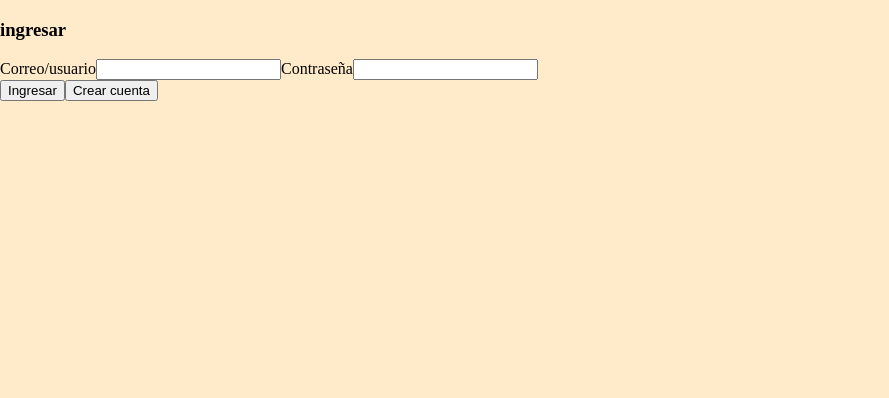
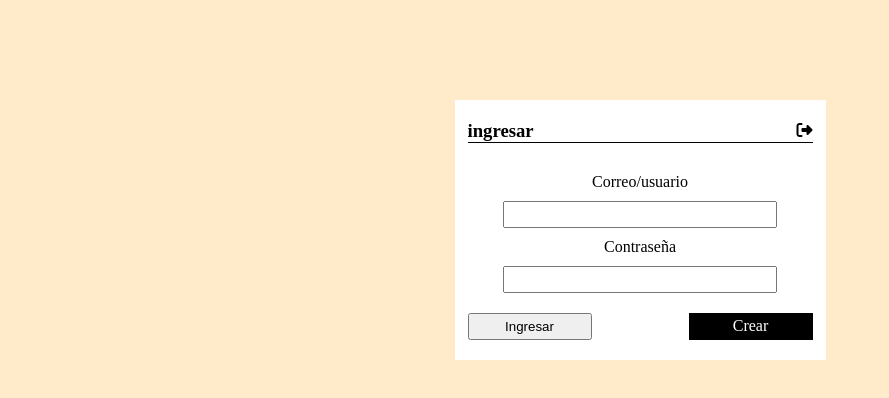
Before and after one commit to Yuroba/vite-react-cafeteria-app, a React (Vite) app: page /Login in a window 1280 px wide. Shown: the top 398 px of the page, without its empty margins (0-889 px from the left). Built offline with nearby package versions, Linux system fonts and the light colour scheme; a web font is replaced by a local one.

Commit message:
loginpage styles

```diff
--- a/src/pages/LoginPage.jsx
+++ b/src/pages/LoginPage.jsx
@@ -1,4 +1,5 @@
-
+import { Link } from 'react-router-dom'
+import '../styles/styled_loginpage.css'
 export const LoginPage = ()=>{
     return (
         <>
@@ -6,6 +7,7 @@ export const LoginPage = ()=>{
             <section id="container-ingreso">
                 <div id="ingreso-title">
                     <h3>ingresar</h3>
+                    <Link to="/"><i class="fa-solid fa-right-from-bracket"></i></Link>
                 </div>
                 <form id="loginform-container">
                     <div id="loginentry-container">
@@ -16,7 +18,7 @@ export const LoginPage = ()=>{
                     </div>
                     <div id="btnlogin-container">
                         <button type="submit">Ingresar</button>
-                        <button type="button">Crear cuenta</button>
+                        <Link to="/Register">Crear</Link>
                     </div>
                 </form>
             </section>
--- a/src/pages/RegisterPage.jsx
+++ b/src/pages/RegisterPage.jsx
@@ -5,6 +5,7 @@ export const RegisterPage = ()=>{
             <section id="container-registro">
                 <div id="registro-title">
                     <h3>Registrar</h3>
+                    <i class="fa-solid fa-right-from-bracket"></i>
                 </div>
                 <form id="registroform-container">
                     <div id="registroentry-container">
--- /dev/null
+++ b/src/styles/styled_loginpage.css
@@ -0,0 +1,62 @@
+#main-loginpage {
+    height: 100vh;
+    padding: 100px 0;
+}
+#main-loginpage h3 {
+    margin: 0;
+}
+
+#container-ingreso {
+    background-color: white;
+    max-width: 371px;
+    min-width: 152px;
+    padding: 20px 13px;
+    display: flex;
+    flex-direction: column;
+    row-gap: 30px;
+    align-items: center;
+    margin: auto;
+}
+
+#container-ingreso #ingreso-title {
+    border-bottom: 1px solid black;
+    width: 100%;
+    display: flex;
+    align-items: center;
+    justify-content: space-between;
+}
+
+#loginform-container {
+    width: 100%;
+}
+#loginform-container #loginentry-container label,
+#loginentry-container input {
+    display: block;
+}
+#loginentry-container label {
+    text-align: center;
+}
+#loginentry-container input {
+    width: 100%;
+    max-width: 274px;
+    height: 27px;
+    margin: 10px auto;
+}
+#btnlogin-container {
+    display: flex;
+    width: 100%;
+    margin: 0 auto;
+    justify-content: space-between;
+}
+#btnlogin-container a,
+button {
+    width: 100%;
+    max-width: 124px;
+    margin-top: 10px;
+    padding: 4px 0px;
+}
+#btnlogin-container a:nth-child(2) {
+    background-color: black;
+    color: white;
+    text-align: center;
+}
```
